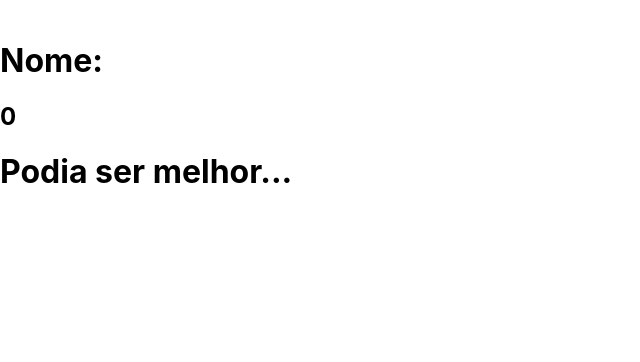
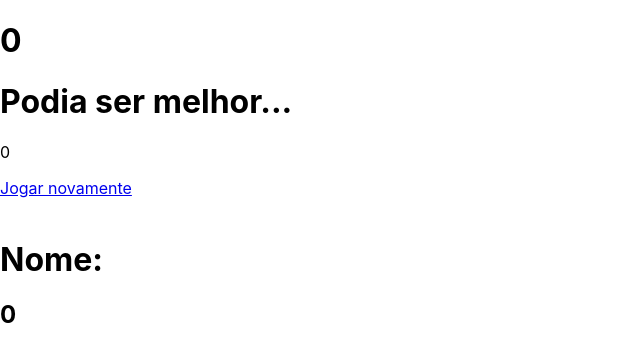
Before and after one commit to herculesgabriel/trivia-react-redux, a React (Create React App) app: page /feedback in a window 1280 px wide. Shown: the top 362 px of the page, without its empty margins (0-640 px from the left). Built offline with nearby package versions, Linux system fonts and the light colour scheme.

Commit message:
requisito 14 e 15

```diff
--- a/src/Components/Feedback/index.js
+++ b/src/Components/Feedback/index.js
@@ -1,16 +1,29 @@
 import React from 'react';
 import { connect } from 'react-redux';
+import { Link } from 'react-router-dom';
 
 const Feedback = (props) => {
-  const { rightAnswers } = props;
-  if (rightAnswers < 3) {
-    return <h1 data-testid="feedback-text">Podia ser melhor...</h1>
-  }
-  return <h1 data-testid="feedback-text">Mandou bem!</h1>
+  const { rightAnswers, score } = props;
+  const failAnswering  = <h1 data-testid="feedback-text">Podia ser melhor...</h1>;
+  const goodAnswering  = <h1 data-testid="feedback-text">Mandou bem!</h1>;
+  // if(rightAnswers < 3) {
+  //   return <h1 data-testid="feedback-text">Podia ser melhor...</h1>
+  // }
+  // return <h1 data-testid="feedback-text">Mandou bem!</h1>
+
+  return (
+    <div>
+      <h1 data-testid="feedback-total-score">{score}</h1>
+      {(rightAnswers < 3) ? failAnswering : goodAnswering}
+      <p data-testid="feedback-total-question">{rightAnswers}</p>
+      <Link data-testid="btn-play-again" to="/">Jogar novamente</Link>
+    </div>
+  )
 }
 
 const mapStateToProps = (state) => ({
-  rightAnswers: state.session.rightAnswers
+  rightAnswers: state.session.rightAnswers,
+  score: state.session.score,
 })
 
 export default connect(mapStateToProps)(Feedback);
--- a/src/Pages/FeedbackPage/index.jsx
+++ b/src/Pages/FeedbackPage/index.jsx
@@ -5,8 +5,8 @@ import Feedback from '../../Components/Feedback';
 const FeedbackPage = () => {
     return (
         <div>
+            <Feedback />
             <Header />
-            <Feedback />
         </div>
     );
 };
--- a/src/Redux/reducers/gameReducer.js
+++ b/src/Redux/reducers/gameReducer.js
@@ -36,6 +36,7 @@ export const gameReducer = (state = INITIAL_STATE, action) => {
     case RESET_SCORE:
       return {
         ...state,
+        rightAnswers: 0,
         score: 0,
       };
     default:
```
Also changed, not shown: 1 other file (tests, documents, lock files or other folders).
